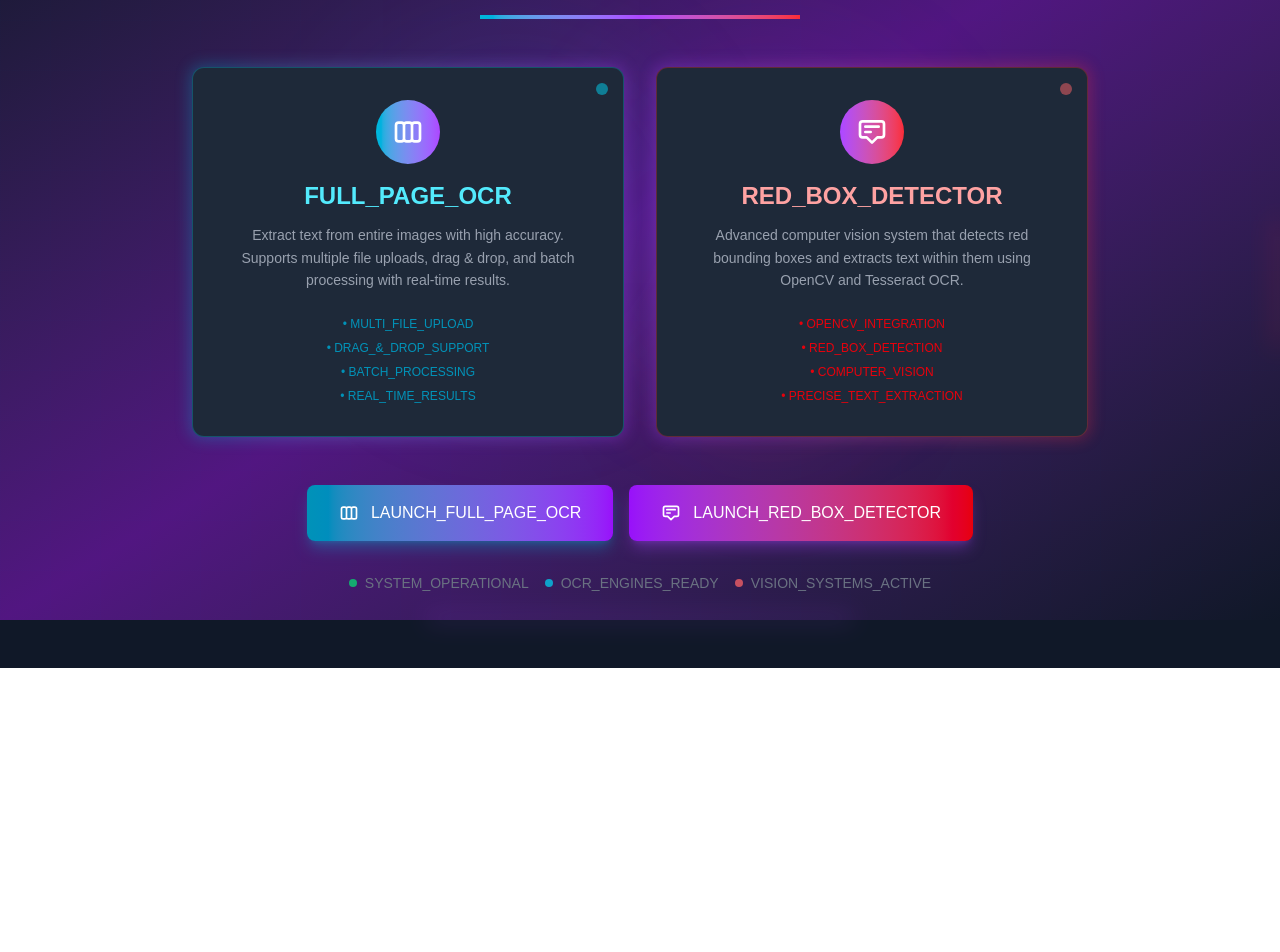
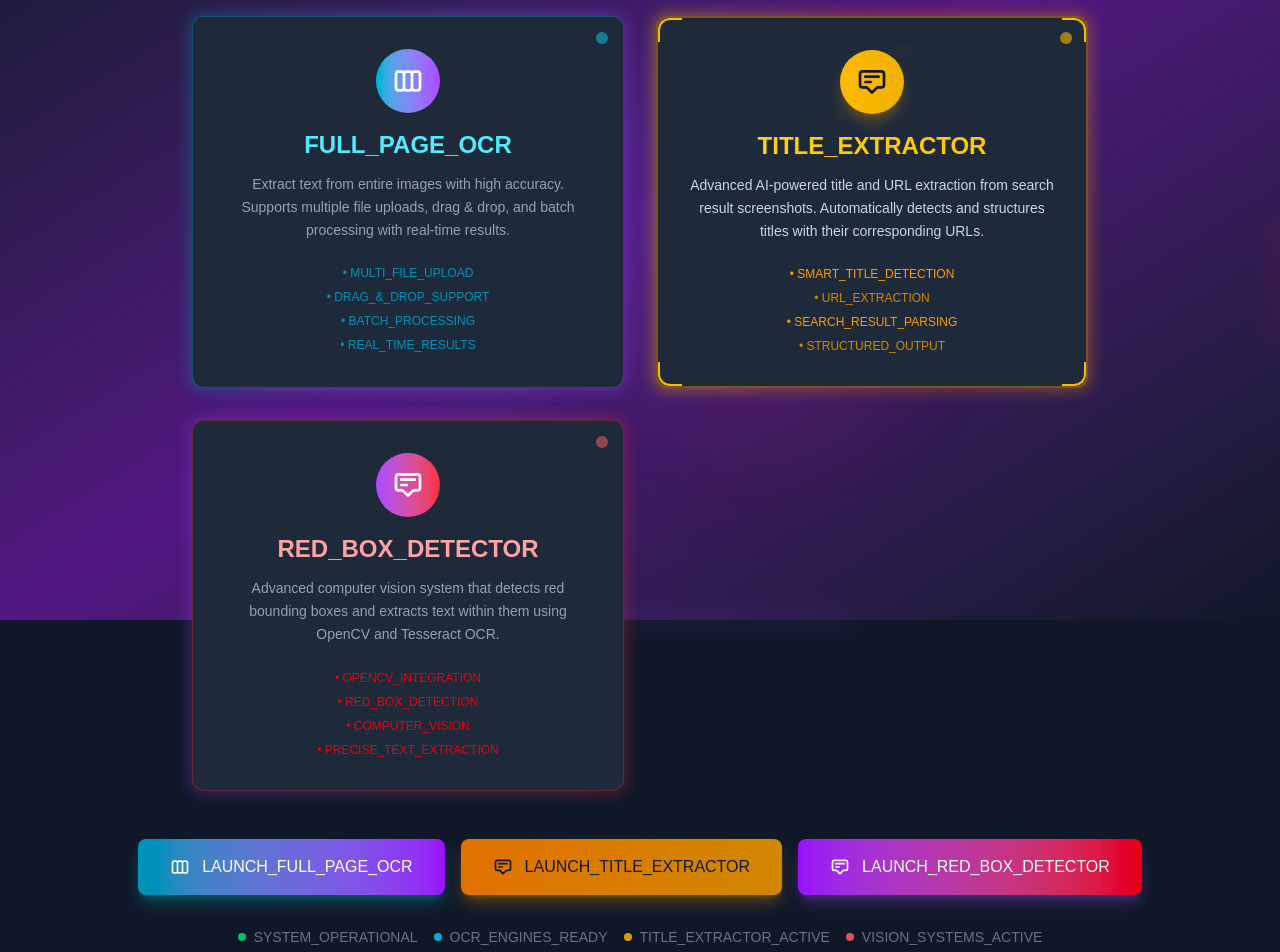
Before and after one commit to Md-Omar-Shahariar/OCR-image-processing, a Next.js app: page / in a window 1280 px wide. Shown: the part 180-1132 px from the top of the page. Before the commit the page ends 848 px from the top, so only its background shows below. Built offline with nearby package versions, Linux system fonts and the light colour scheme.

Commit message:
feature/title_extractor

```diff
--- a/src/pages/index.tsx
+++ b/src/pages/index.tsx
@@ -94,6 +94,78 @@
             ></div>
           </div>
 
+          {/* Full Page OCR Title Card - UPDATED DESIGN */}
+          <div
+            className={`relative group cursor-pointer transition-all duration-500 ${
+              hoveredButton === "title" ? "scale-105" : "scale-100"
+            }`}
+            onMouseEnter={() => setHoveredButton("title")}
+            onMouseLeave={() => setHoveredButton(null)}
+            onClick={() => navigateTo("/title-extractor")}
+          >
+            {/* Golden gradient glow effect */}
+            <div className="absolute -inset-0.5 bg-gradient-to-r from-yellow-400 via-orange-500 to-amber-500 rounded-xl blur opacity-40 group-hover:opacity-80 transition duration-300"></div>
+
+            {/* Main card with golden border */}
+            <div className="relative bg-gray-800 rounded-xl p-8 border-2 border-amber-500/40 hover:border-amber-400/70 transition-all duration-300 h-full backdrop-blur-sm">
+              {/* Decorative corner accents */}
+              <div className="absolute top-0 left-0 w-6 h-6 border-t-2 border-l-2 border-amber-400 rounded-tl-xl"></div>
+              <div className="absolute top-0 right-0 w-6 h-6 border-t-2 border-r-2 border-amber-400 rounded-tr-xl"></div>
+              <div className="absolute bottom-0 left-0 w-6 h-6 border-b-2 border-l-2 border-amber-400 rounded-bl-xl"></div>
+              <div className="absolute bottom-0 right-0 w-6 h-6 border-b-2 border-r-2 border-amber-400 rounded-br-xl"></div>
+
+              <div className="text-center relative z-10">
+                {/* Golden icon with sparkle effect */}
+                <div className="w-16 h-16 mx-auto mb-4 bg-gradient-to-r from-amber-400 to-yellow-500 rounded-full flex items-center justify-center group-hover:scale-110 transition-transform duration-300 shadow-lg shadow-amber-500/30 relative">
+                  <svg
+                    className="w-8 h-8 text-gray-900"
+                    fill="none"
+                    stroke="currentColor"
+                    viewBox="0 0 24 24"
+                  >
+                    <path
+                      strokeLinecap="round"
+                      strokeLinejoin="round"
+                      strokeWidth={2}
+                      d="M7 8h10M7 12h4m1 8l-4-4H5a2 2 0 01-2-2V6a2 2 0 012-2h14a2 2 0 012 2v8a2 2 0 01-2 2h-3l-4 4z"
+                    />
+                  </svg>
+                  {/* Sparkle dots */}
+                  <div className="absolute -top-1 -right-1 w-2 h-2 bg-yellow-300 rounded-full animate-ping"></div>
+                  <div className="absolute -bottom-1 -left-1 w-1.5 h-1.5 bg-amber-300 rounded-full animate-ping delay-300"></div>
+                </div>
+
+                {/* Title with golden gradient */}
+                <h3 className="text-2xl font-bold mb-3 bg-gradient-to-r from-amber-300 to-yellow-400 bg-clip-text text-transparent group-hover:from-yellow-200 group-hover:to-amber-200 transition-all duration-300">
+                  TITLE_EXTRACTOR
+                </h3>
+
+                <p className="text-gray-300 text-sm leading-relaxed mb-6 group-hover:text-gray-200 transition-colors">
+                  Advanced AI-powered title and URL extraction from search result screenshots.
+                  Automatically detects and structures titles with their corresponding URLs.
+                </p>
+
+                {/* Feature list with golden accents */}
+                <div className="space-y-2 text-xs">
+                  <div className="text-amber-500 group-hover:text-amber-400 transition-colors">• SMART_TITLE_DETECTION</div>
+                  <div className="text-yellow-600 group-hover:text-yellow-500 transition-colors">• URL_EXTRACTION</div>
+                  <div className="text-amber-500 group-hover:text-amber-400 transition-colors">• SEARCH_RESULT_PARSING</div>
+                  <div className="text-yellow-600 group-hover:text-yellow-500 transition-colors">• STRUCTURED_OUTPUT</div>
+                </div>
+              </div>
+            </div>
+
+            {/* Animated golden status dot */}
+            <div
+              className={`absolute top-4 right-4 w-3 h-3 bg-gradient-to-r from-amber-400 to-yellow-400 rounded-full animate-pulse ${
+                hoveredButton === "title" ? "opacity-100 scale-125" : "opacity-60"
+              } transition-all duration-300`}
+            ></div>
+
+            {/* Subtle shine effect on hover */}
+            <div className="absolute inset-0 rounded-xl bg-gradient-to-r from-transparent via-amber-500/10 to-transparent opacity-0 group-hover:opacity-100 transition-opacity duration-500 -skew-x-12 group-hover:skew-x-0 transform transition-transform duration-500"></div>
+          </div>
+
           {/* Red Box OCR Card */}
           <div
             className={`relative group cursor-pointer transition-all duration-500 ${
@@ -167,6 +239,27 @@
             <span>LAUNCH_FULL_PAGE_OCR</span>
           </button>
 
+          {/* New Golden Button for Title Extractor */}
+          <button
+            onClick={() => navigateTo("/title-extractor")}
+            className="px-8 py-4 bg-gradient-to-r from-amber-600 to-yellow-600 rounded-lg font-medium text-gray-900 hover:from-amber-500 hover:to-yellow-500 transition-all duration-300 shadow-lg shadow-amber-500/30 hover:shadow-yellow-400/40 flex items-center justify-center space-x-3 font-bold"
+          >
+            <svg
+              className="w-5 h-5"
+              fill="none"
+              stroke="currentColor"
+              viewBox="0 0 24 24"
+            >
+              <path
+                strokeLinecap="round"
+                strokeLinejoin="round"
+                strokeWidth={2}
+                d="M7 8h10M7 12h4m1 8l-4-4H5a2 2 0 01-2-2V6a2 2 0 012-2h14a2 2 0 012 2v8a2 2 0 01-2 2h-3l-4 4z"
+              />
+            </svg>
+            <span>LAUNCH_TITLE_EXTRACTOR</span>
+          </button>
+
           <button
             onClick={() => navigateTo("/redbox")}
             className="px-8 py-4 bg-gradient-to-r from-purple-600 to-red-600 rounded-lg font-medium text-white hover:from-purple-500 hover:to-red-500 transition-all duration-300 shadow-lg shadow-purple-500/30 hover:shadow-red-400/40 flex items-center justify-center space-x-3"
@@ -198,6 +291,10 @@
             <div className="flex items-center space-x-2">
               <div className="w-2 h-2 bg-cyan-400 rounded-full animate-pulse"></div>
               <span>OCR_ENGINES_READY</span>
+            </div>
+            <div className="flex items-center space-x-2">
+              <div className="w-2 h-2 bg-amber-400 rounded-full animate-pulse"></div>
+              <span>TITLE_EXTRACTOR_ACTIVE</span>
             </div>
             <div className="flex items-center space-x-2">
               <div className="w-2 h-2 bg-red-400 rounded-full animate-pulse"></div>
```
